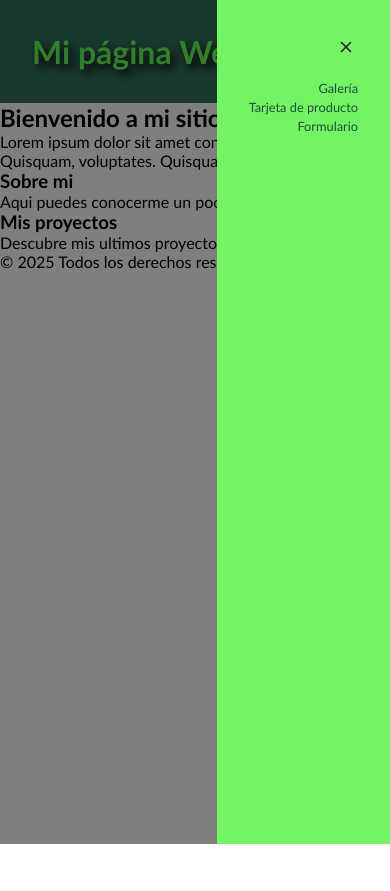
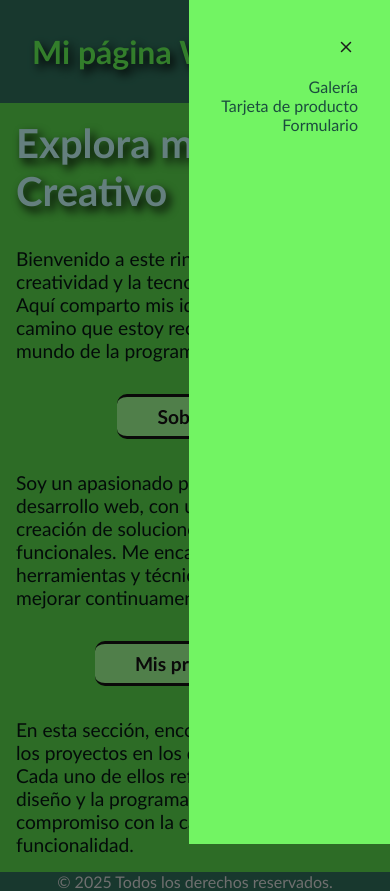
Before and after one commit to ianfranfn/desafio-12, a website built with Vite: page index.html in a window 390 px wide. Both pictures are taken after a click on the button 346 px from the left and 51 px from the top of the page. Before the commit the page ends 844 px from the top, so only its background shows below. Built offline with nearby package versions, Linux system fonts and the light colour scheme.

Commit message:
actualizacion del scss y del index, añadidura de media queries

```diff
--- a/index.html
+++ b/index.html
@@ -1,6 +1,5 @@
 <!DOCTYPE html>
 <html lang="es">
-
 <head>
   <meta charset="UTF-8">
   <meta name="viewport" content="width=device-width, initial-scale=1.0">
@@ -23,15 +22,18 @@
   </header>
 
   <main class="main">
-    <h2 class="main__bienvenida">Bienvenido a mi sitio Web</h2>
-    <p class="main__parrafo">Lorem ipsum dolor sit amet consectetur adipisicing elit. Quisquam, voluptates. Quisquam,
-      voluptates.</p>
+    <h2 class="main__bienvenida">Explora mi Espacio Creativo</h2>
+    <p class="main__parrafo">Bienvenido a este rincón donde la creatividad y la tecnología se encuentran. Aquí comparto
+      mis ideas, proyectos y el camino que estoy recorriendo en el mundo de la programación.</p>
 
     <h3 class="main__subtitulo">Sobre mi</h3>
-    <p class="main__parrafo">Aqui puedes conocerme un poco mejor.</p>
+    <p class="main__parrafo">Soy un apasionado por la tecnología y el desarrollo web, con un enfoque en la creación de
+      soluciones innovadoras y funcionales. Me encanta aprender nuevas herramientas y técnicas que me permitan mejorar
+      continuamente mis habilidades.</p>
 
     <h3 class="main__subtitulo">Mis proyectos</h3>
-    <p class="main__parrafo">Descubre mis ultimos proyectos</p>
+    <p class="main__parrafo">En esta sección, encontrarás algunos de los proyectos en los que he trabajado. Cada uno de
+      ellos refleja mi pasión por el diseño y la programación, y mi compromiso con la calidad y la funcionalidad.</p>
   </main>
 
   <footer class="footer">
--- a/scss/ejercicio-a.scss
+++ b/scss/ejercicio-a.scss
@@ -7,6 +7,10 @@
     padding: 0;
     box-sizing: border-box;
     font-family: 'Gill Sans', 'Gill Sans MT', Calibri, 'Trebuchet MS', sans-serif;
+}
+
+html {
+    background-color: rgba(66, 212, 50, 0.87);
 }
 
 .header {
@@ -31,7 +35,10 @@
         border: 0;
         font-size: 1.5rem;
         background-color: transparent;
-        cursor: pointer;
+
+        @media screen and (min-width: 576px) {
+            display: none;
+        }
     }
 
 }
@@ -52,19 +59,27 @@
     padding: 2rem;
     box-shadow: 0 0 0 100vmax rgba(0, 0, 0, .5);
 
+    @media screen and (min-width: 576px) {
+        position: static;
+        background-color: transparent;
+        box-shadow: none;
+        visibility: visible;
+        opacity: 1;
+        padding: 0;
+    }
+
     &__cerrar {
         display: block;
         border: 0;
         font-size: 1.5rem;
         background-color: transparent;
         cursor: pointer;
+        color: #1c1c1c;
+
+        @media screen and (min-width: 576px) {
+            display: none;
+        }
     }
-
-
-
-    &__cerrar {
-        color: #1c1c1c;
-}
 
     &__links {
         display: flex;
@@ -72,6 +87,17 @@
         align-items: end;
         border-radius: 10px;
         list-style: none;
+
+        @media screen and (min-width: 576px) {
+            gap: 1rem;
+            font-size: 1.5em;
+            background-color: rgb(161, 255, 150);
+            padding: 1rem;
+        }
+
+        @media screen and (min-width: 768px) {
+            flex-direction: row;
+        }
     }
 
     &__link-galeria,
@@ -80,8 +106,13 @@
         border-radius: 10px;
         color: rgb(27, 77, 62);
         text-decoration: none;
-        font-size: 0.8em;
-        transition: 0.5s;;
+        font-size: 1em;
+        transition: 0.5s;
+
+        @media screen and (min-width: 576px) {
+           color: #141313;
+           text-decoration: underline;
+        }
     }
 
 }
@@ -90,3 +121,44 @@
     opacity: 1;
     visibility: visible;
 }
+
+.main {
+    display: flex;
+    flex-direction: column;
+    align-items: center;
+    gap: 2rem;
+    padding: 1rem;
+    color: #141313;
+
+    &__bienvenida {
+        color: rgb(201, 255, 253);
+        text-shadow: 4px 5px 10px black;
+        font-size: 2.5em;
+    }
+
+    &__parrafo {
+        color:rgb(7, 23, 19);
+        font-size: 1.2em;
+    }
+
+    &__subtitulo {
+        background-color: rgb(161, 255, 150);
+        font-size: 1.2em;
+        border-radius: 10px;
+        padding: 0.5rem;
+        padding-left: 2.5rem;
+        padding-right: 2.5rem;
+        border: 3px solid #141313;
+        border-left: transparent;
+        border-right: transparent;
+    }
+}
+
+.footer {
+    background-color: rgb(48, 113, 93);
+    text-align: center;
+
+    &__parrafo {
+        color: #dfdfdf;
+    }
+}
```
